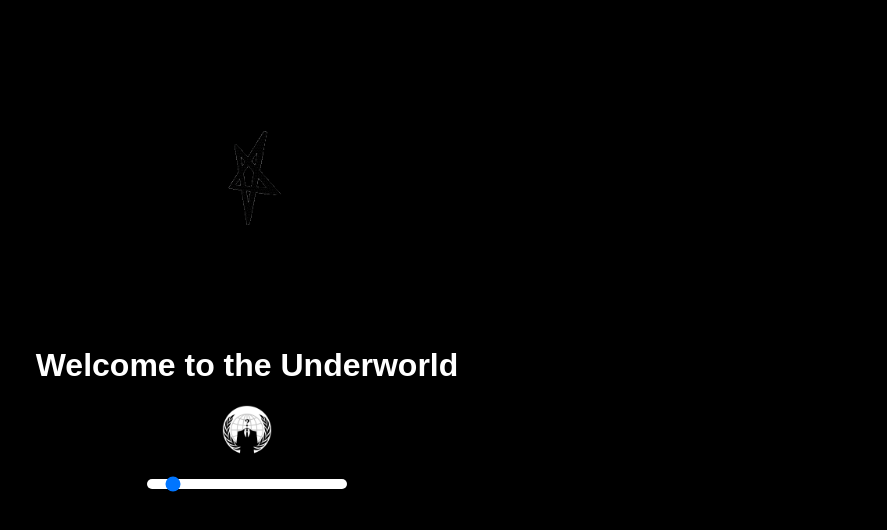
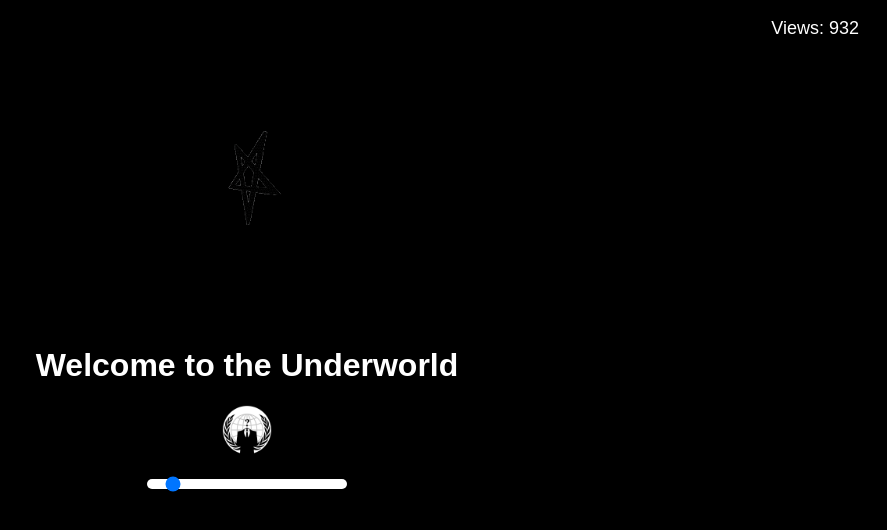
Before and after one commit to marcelloexe/16il1, a plain HTML site: page nextpage.html in a window 1280 px wide. Shown: the whole page, without its empty margins (393-1280 px from the left). Drawn offline with Linux system fonts and the light colour scheme.

Commit message:
Update nextpage.html

```diff
--- a/nextpage.html
+++ b/nextpage.html
@@ -17,6 +17,12 @@
             text-align: center;
             font-family: Arial, sans-serif;
             position: relative;
+        }
+        .views-counter {
+            position: absolute;
+            top: 10px;
+            right: 20px;
+            font-size: 18px;
         }
         .icon-container {
             display: flex;
@@ -52,6 +58,7 @@
     </style>
 </head>
 <body>
+    <div class="views-counter">Views: <span id="views">931</span></div>
     <img src="gif_center.gif" alt="Center GIF" class="center-gif">
     <h1>Welcome to the Underworld</h1>
     <div class="icon-container">
@@ -77,6 +84,7 @@
     </audio>
     <input class="volume-control" type="range" min="0" max="1" step="0.1" value="0.1"
         onchange="document.getElementById('background-music').volume = this.value;">
+
     <script>
         document.addEventListener('DOMContentLoaded', () => {
             let audio = document.getElementById('background-music');
@@ -84,6 +92,12 @@
             audio.play().catch(() => {
                 console.log('Autoplay prevented, waiting for user interaction');
             });
+
+            // View Counter
+            let views = localStorage.getItem('viewCount') || 931;
+            views = parseInt(views) + 1;
+            localStorage.setItem('viewCount', views);
+            document.getElementById('views').textContent = views;
         });
     </script>
 </body>
```
